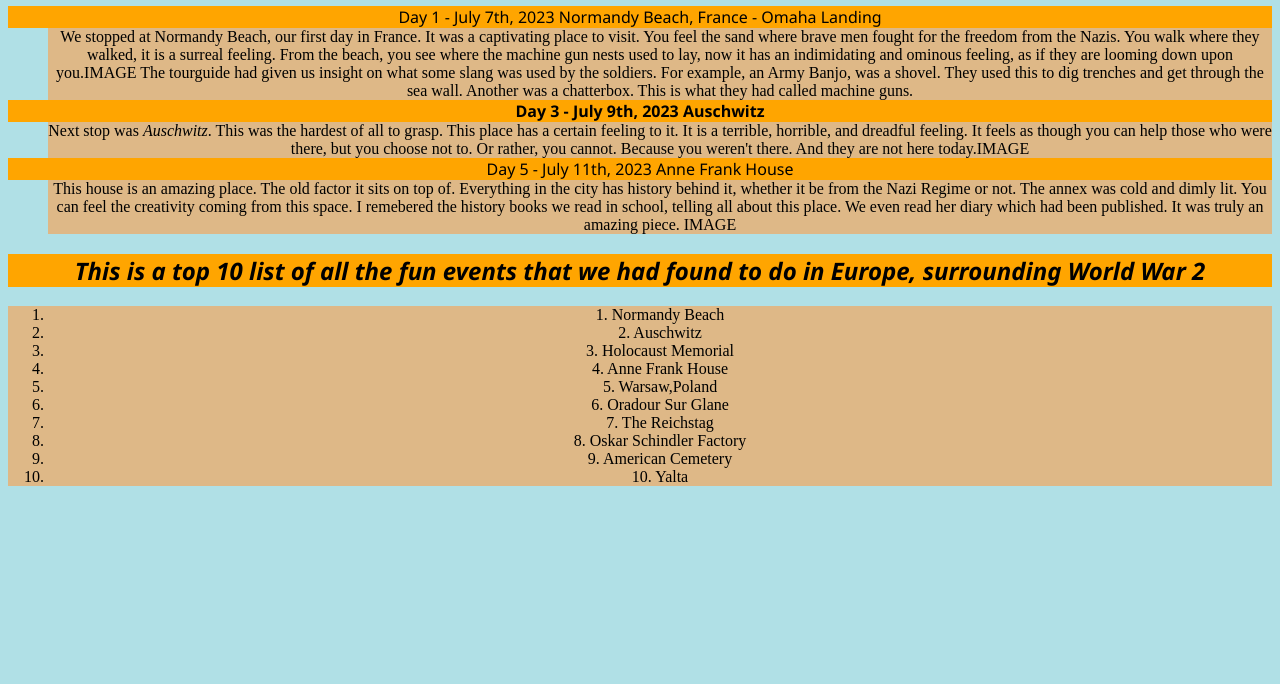
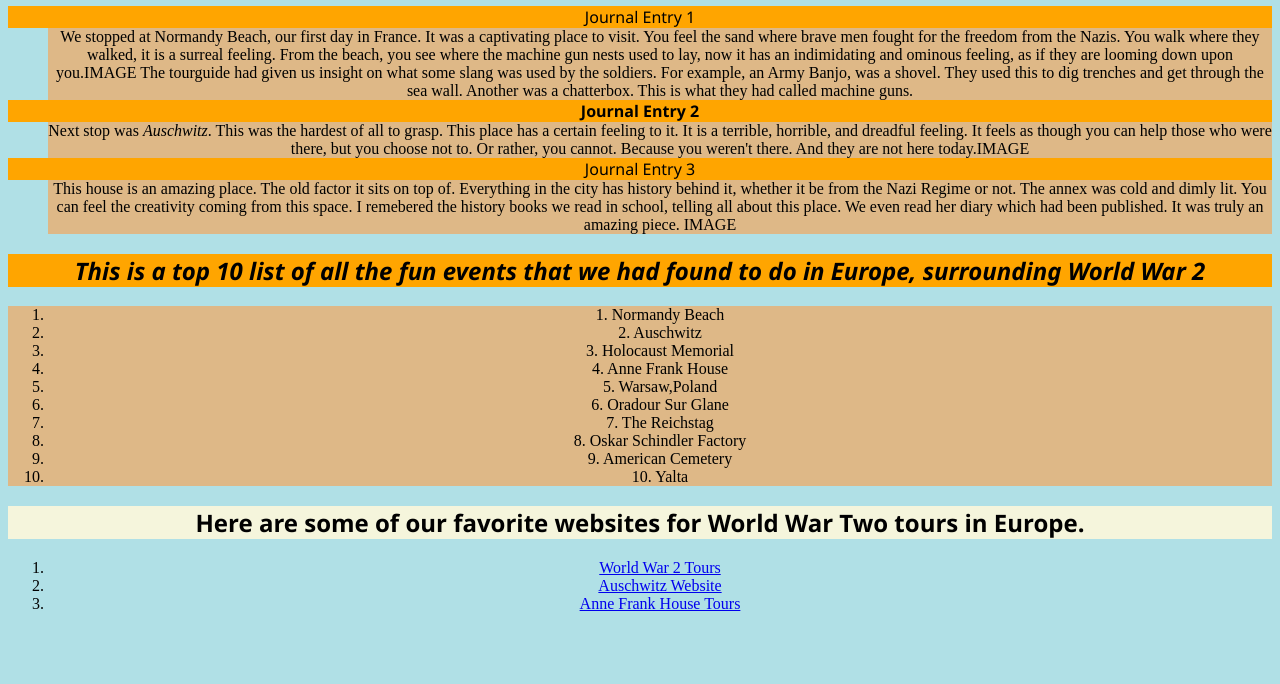
Before and after one commit to 2beasthunt/webauth, a plain HTML site: page Adventure/index.html in a window 1280 px wide. Shown: the part 116-800 px from the top of the page. Drawn offline with Linux system fonts and the light colour scheme.

Commit message:
hyperlinks n stuff

```diff
--- a/Adventure/index.html
+++ b/Adventure/index.html
@@ -5,22 +5,22 @@
     <title>European World War 2 Adventures</title>
     </head>
     <body style="background-color:powderblue;text-align:center">
-<!--Hyperlinks to Journal Entries--><h3>Day 1  Day 3   Day 5</h3>
+<!--Hyperlinks to Journal Entries--><h3> <a href="#J1">Journal Entry 1</a>  <a href="#J2">Journal Entry 2</a>   <a href="#J3">Journal Entry 3</a></h3>
     <h1 style="background-color:red; font-family:cursive;text-align:center">Journal Entries for Europe Trip:</h1>
     <dl>
 <!-- Journal Entry 1-->
-<dt style="background-color: orange; font-family:'Segoe UI', Tahoma, Geneva, Verdana, sans-serif; text-align:center"> Day 1 - July 7th, 2023
-    Normandy Beach, France - Omaha Landing</dt>
+    <dt style="background-color: orange; font-family:'Segoe UI', Tahoma, Geneva, Verdana, sans-serif; text-align:center" id="J1">Journal Entry 1 </dt>
     <dd style="background-color:burlywood; text-align:center">We stopped at Normandy Beach, our first day in France. It was a captivating place to visit. You feel the sand where brave men fought for the freedom from the Nazis. You walk where they walked, it is a surreal feeling. From the beach, you see where the machine gun nests used to lay, now it has an indimidating and ominous feeling, as if they are looming down upon you.IMAGE The tourguide had given us insight on what some slang was used by the soldiers. For example, an Army Banjo, was a shovel. They used this to dig trenches and get through the sea wall. Another was a chatterbox. This is what they had called machine guns.</dd>
 <!-- Journal Entry 2-->
-    <dt style="background-color: orange; font-family:'Segoe UI', Tahoma, Geneva, Verdana, sans-serif; text-align:center"><strong> Day 3 - July 9th, 2023 Auschwitz</strong></dt>
+    <dt style="background-color: orange; font-family:'Segoe UI', Tahoma, Geneva, Verdana, sans-serif; text-align:center"><strong id="J2"> Journal Entry 2</strong></dt>
     <dd style="background-color:burlywood; text-align:center">Next stop was <em>Auschwitz</em>. This was the hardest of all to grasp. This place has a certain feeling to it. It is a terrible, horrible, and dreadful feeling. It feels as though you can help those who were there, but you choose not to. Or rather, you cannot. Because you weren't there. And they are not here today.IMAGE</dd>
 <!-- Journal Entry 3-->
-<dt style="background-color: orange; font-family:'Segoe UI', Tahoma, Geneva, Verdana, sans-serif; text-align:center">Day 5 - July 11th, 2023  Anne Frank House</dt>
+    <dt style="background-color: orange; font-family:'Segoe UI', Tahoma, Geneva, Verdana, sans-serif; text-align:center" id="J3">Journal Entry 3</dt>
     <dd style="background-color:burlywood; text-align:center;">This house is an amazing place. The old factor it sits on top of. Everything in the city has history behind it, whether it be from the Nazi Regime or not. The annex was cold and dimly lit. You can feel the creativity coming from this space. I remebered the history books we read in school, telling all about this place. We even read her diary which had been published. It was truly an amazing piece. IMAGE</dd>
     </dl>
+<!--Ordered List-->
     <h2 style="text-align:center; background-color: orange; font-family:'Segoe UI', Tahoma, Geneva, Verdana, sans-serif"><em>This is a top 10 list of all the fun events that we had found to do in Europe, surrounding World War 2</em></h2>
-    <!--Ordered List--> <ol style="background-color:burlywood; text-align:center;">
+     <ol style="background-color:burlywood; text-align:center;">
         <li>1. Normandy Beach</li>
        <li> 2. Auschwitz</li>
         <li>3. Holocaust Memorial</li>
@@ -32,5 +32,12 @@
         <li>9. American Cemetery</li>
         <li>10. Yalta</li>
     </ol>
+<!--List of Hyperlink Websites-->
+    <h2 style="text-align:center; background-color:beige; font-family:'Segoe UI', Tahoma, Geneva, Verdana, sans-serif">Here are some of our favorite websites for World War Two tours in Europe.</h2>
+<ol>
+    <li><a href= "https://worldwar2tours.com/" target= _blank>World War 2 Tours</a></li>
+    <li> <a href= "https://www.auschwitz.org/en/visiting/" target=_blank>Auschwitz Website</a></li>
+    <li> <a href= "https://www.annefrank.org/en/museum/tickets/" target=_blank> Anne Frank House Tours</a></li>
+</ol>
 </body>
 </html>
```
Lines whose indentation alone changed are shown as unchanged.
